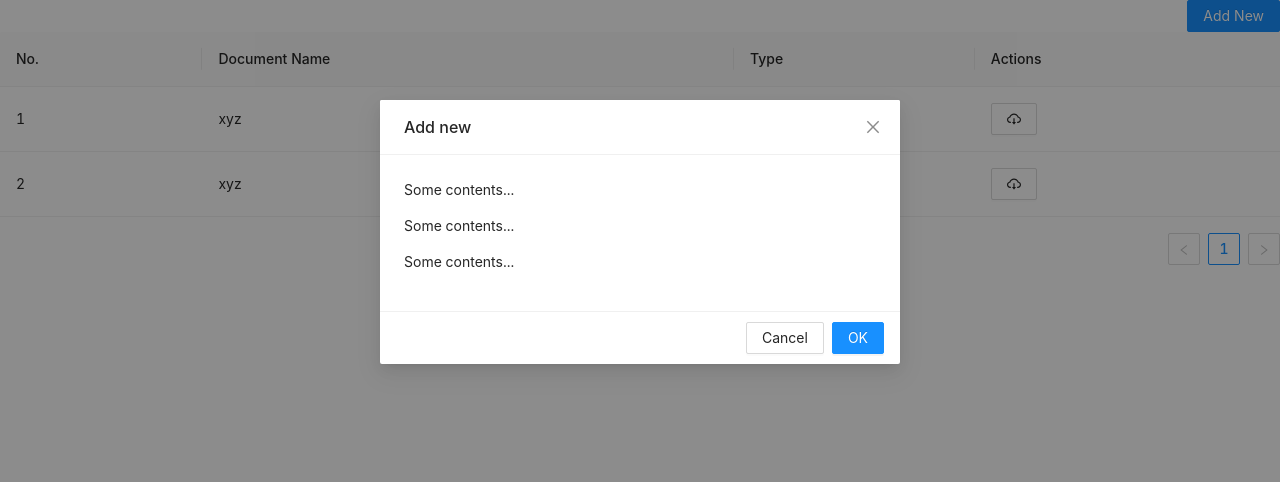
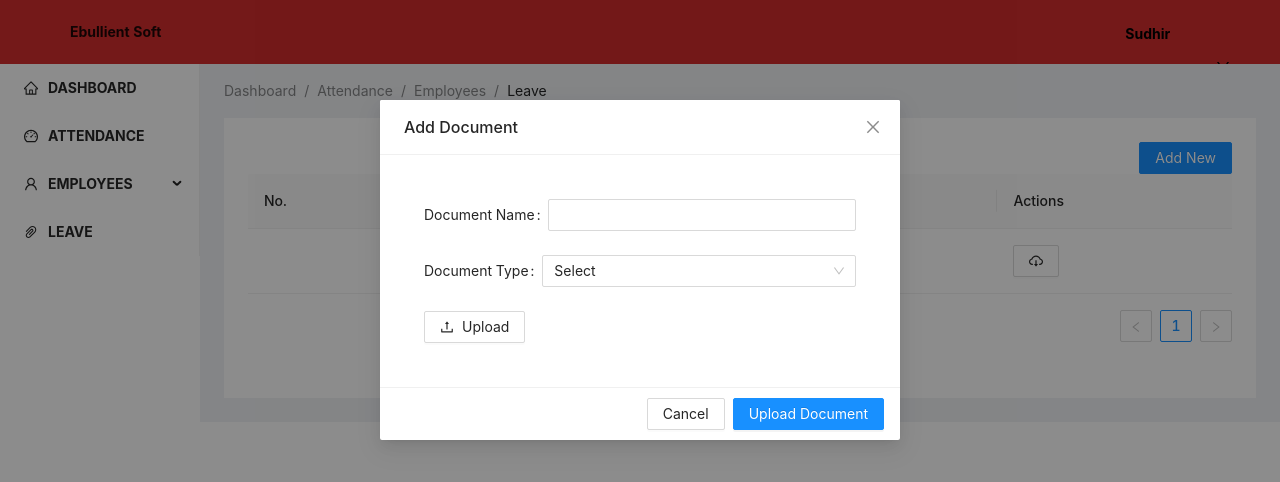
Before and after one commit to Parul-Nangia/Project-Ecommerce, a React (Create React App) app: page /documentation in a window 1280 px wide. Both pictures are taken after a click on the button "Add New". Shown: the top 482 px of the page. Built offline with nearby package versions, Linux system fonts and the light colour scheme.

Commit message:
working on documentation

```diff
--- a/src/components/Documentation.js
+++ b/src/components/Documentation.js
@@ -3,24 +3,49 @@ import { Table } from "antd";
 import { useState } from "react";
 import { CloudDownloadOutlined } from "@ant-design/icons";
 import { Button } from "antd";
-import { Modal } from "antd";
+import { Modal, Input, Form, Select } from "antd";
+import { UploadOutlined } from "@ant-design/icons";
+import { message, Upload } from "antd";
+import Top from "../components/Top";
+import Sidebar from "../components/Sidebar";
+import Middle from "../components/Middle";
+import { Layout } from "antd";
+const { Content } = Layout;
+
+const { Option } = Select;
 // import Sidebar from "./Sidebar";
 // import Top from "./Top";
+// const props = {
+//   name: "file",
+//   action: "http://localhost:3000/",
+//   headers: {
+//     authorization: "authorization-text",
+//   },
+
+//   onChange(info) {
+//     if (info.file.status !== "uploading") {
+//       console.log(info.file, info.fileList);
+//     }
+
+//     if (info.file.status === "done") {
+//       message.success(`${info.file.name} file uploaded successfully`);
+//     } else if (info.file.status === "error") {
+//       message.error(`${info.file.name} file upload failed.`);
+//     }
+//   },
+// };
 
 const Documentation = () => {
   const [isModalOpen, setIsModalOpen] = useState(false);
   const [dataSource, setDataSource] = useState([
     {
-      no: "1",
-      documentname: "xyz",
-      type: "abcd",
-    },
-    {
-      no: "2",
-      documentname: "xyz",
-      type: "abcd",
+      no: "",
+      documentname: "",
+      type: "",
     },
   ]);
+  const [documentname, setDocumentName] = useState([]);
+  const [documenttype, setDocumentType] = useState();
   const columns = [
     {
       title: "No.",
@@ -52,32 +77,114 @@ const Documentation = () => {
   };
 
   const handleOk = () => {
+    console.log("fkjdghfdkj");
+    console.log(documentname, "Documentname");
+    console.log(documenttype, "Documenttype");
     setIsModalOpen(false);
   };
 
   const handleCancel = () => {
     setIsModalOpen(false);
   };
+  const selecthere = (value) => {
+    setDocumentType(value);
+    console.log(value);
+  };
   return (
     <>
       {/* <Top />
       <Sidebar /> */}
       {/* <Button style={{ float: "right" }} onClick={handleShow}>Add New</Button> */}
-      <Button style={{ float: "right" }} type="primary" onClick={showModal}>
+      <Layout>
+        <Top />
+        <Layout>
+          <Sidebar />
+
+          <Layout style={{ padding: "0 24px 24px" }}>
+            <Middle />
+            <Content
+              className="site-layout-background"
+              style={{ padding: 24, margin: 0, minHeight: 280 }}
+            >
+              <Button
+                style={{ float: "right" }}
+                type="primary"
+                onClick={showModal}
+              >
                 Add New
               </Button>
               <Modal
-        title="Add new"
+                title="Add Document"
                 open={isModalOpen}
                 onOk={handleOk}
+                okText="Upload Document"
                 onCancel={handleCancel}
               >
-        <p>Some contents...</p>
-        <p>Some contents...</p>
-        <p>Some contents...</p>
+                <Form
+                  name="basic"
+                  initialValues={{
+                    remember: true,
+                  }}
+                  style={{ margin: 20 }}
+                  autoComplete="off"
+                >
+                  <Form.Item label="Document Name">
+                    <Input
+                      value={documentname}
+                      onChange={(e) => {
+                        setDocumentName(() => {
+                          console.log("Document Name  " + e.target.value);
+                          return e.target.value;
+                        });
+                      }}
+                    ></Input>
+                  </Form.Item>
+                  <Form.Item label="Document Type">
+                    <Select
+                      // labelInValue
+                      defaultValue={{
+                        value: "Select",
+                        // label: 'Select Class Name',
+                      }}
+                      onChange={selecthere}
+                      // style={{ width: 180 }}
+                    >
+                      <Option value="Education">Education</Option>
+                      <Option value="Experience">Experience</Option>
+                      <Option value="Certificate">Certificate</Option>
+                    </Select>
+                  </Form.Item>
+                  <Upload
+                    action={"http://localhost:3000"}
+                    accept=".png,.jpeg,.doc,.pdf"
+                  >
+                    <Button icon={<UploadOutlined />}>Upload</Button>
+                  </Upload>
+                  {/* <Upload
+            {...props}
+            // accept=".png,.doc,.jpeg,.pdf"
+            onChange={(response) => {
+              if (response.file.status !== "uploading") {
+                console.log(response.file, response.fileList);
+              }
+              if (response.file.status === "done") {
+                message.success(`${response.file.name}
+                               file uploaded successfully`);
+              } else if (response.file.status === "error") {
+                message.error(`${response.file.name}
+                             file upload failed.`);
+              }
+            }}
+          >
+            <Button icon={<UploadOutlined />}>Click to Upload</Button>
+          </Upload> */}
+                </Form>
               </Modal>
               <Table columns={columns} dataSource={dataSource}></Table>
-      {/* <Sidebar /> */}
+            </Content>
+          </Layout>
+        </Layout>
+      </Layout>
     </>
   );
 };
--- a/src/components/Routing.js
+++ b/src/components/Routing.js
@@ -20,7 +20,11 @@ const Routing = () => {
         <Route path="/dashboard" element={<Dashboard />} />
         <Route path="/attendance" element={<Attendance />} />
         <Route path="/leave" element={<Leave />} />
-        <Route path="/employees" element={<Employees />} />
+        <Route path="/employees" element={<Employees />}>
+          {/* <Route index element={<Documentation />} /> */}
+          {/* <Route path="/documentation" element={<Documentation />} /> */}
+          {/* <Route path="/documentation" element={<Documentation />} /> */}
+        </Route>
         <Route path="/edit/:_id" element={<Edit />} />
         <Route path="/view/:_id" element={<View />} />
         <Route path="/leaveform" element={<LeaveForm />} />
--- a/src/components/Sidebar.js
+++ b/src/components/Sidebar.js
@@ -37,7 +37,7 @@ const Sidebar = () => {
             icon: <UserOutlined />,
             children: [
               {
-                label: "EMPLOYEES ",
+                label: "EMPLOYEES DATA ",
                 key: "/employees",
                 icon: <UserOutlined />,
               },
```
Lines whose indentation alone changed are shown as unchanged.
